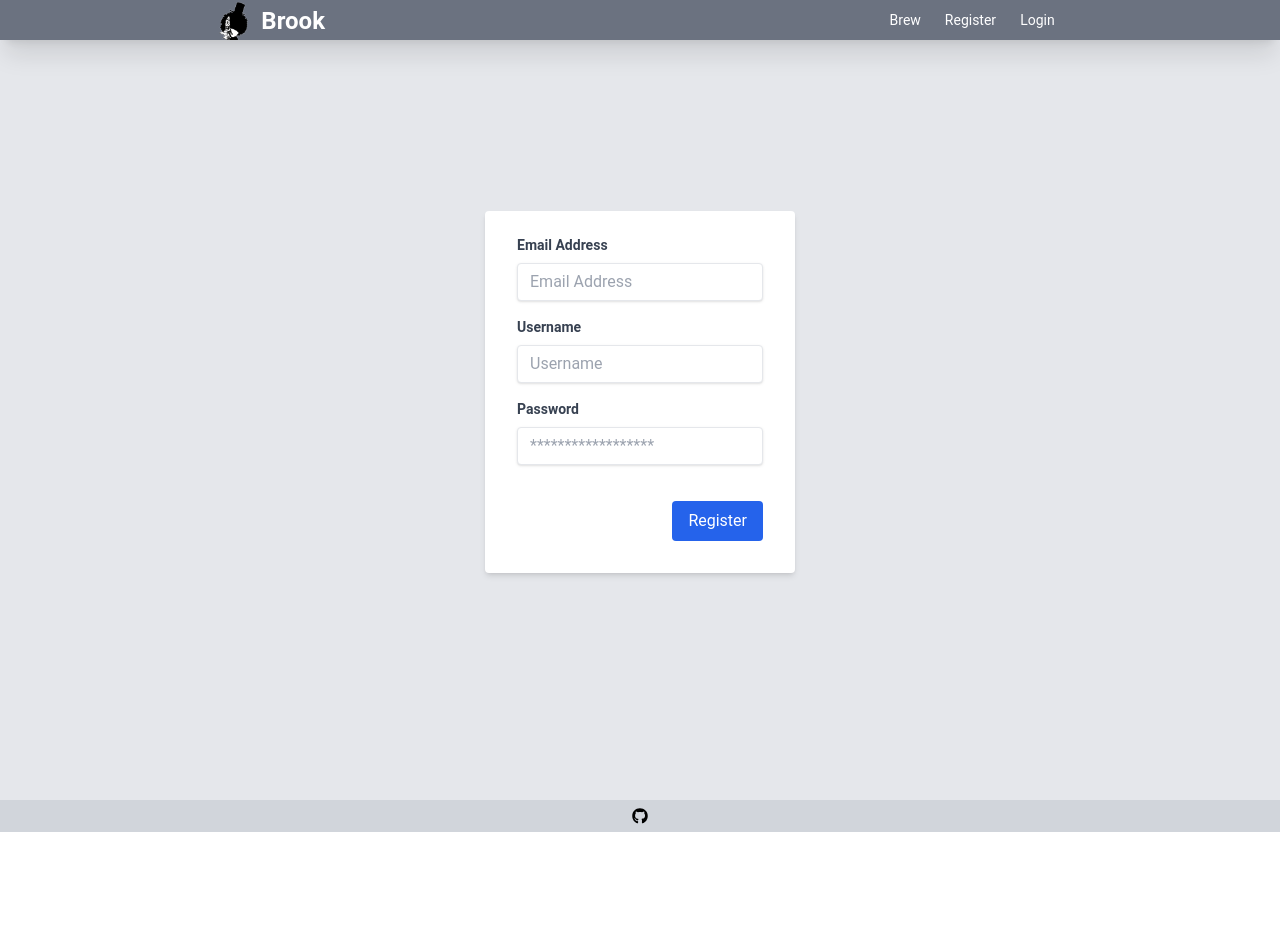
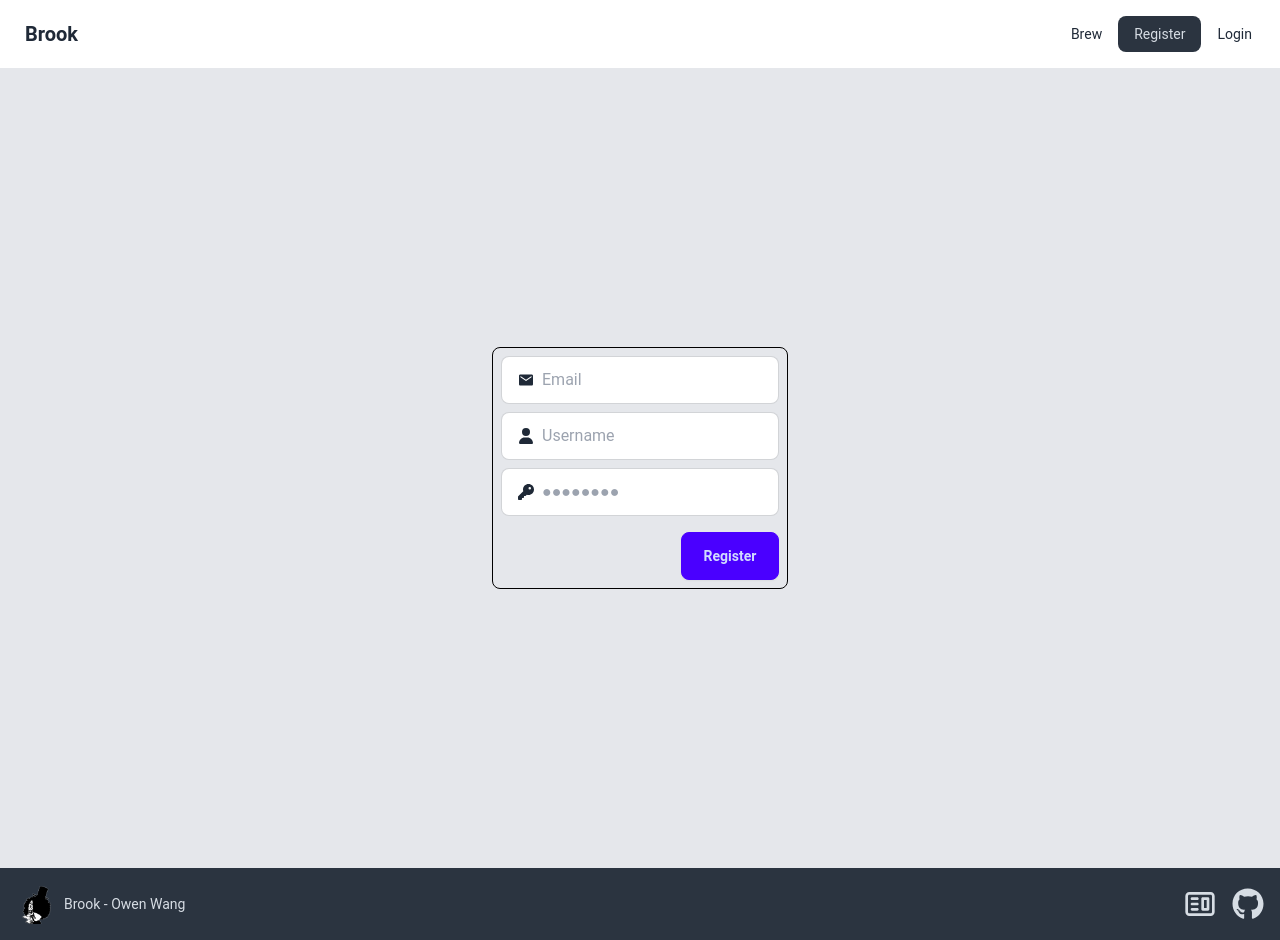
Before and after one commit to wang-owen/Brook, a React (Vite) app in the folder client/: page /register in a window 1280 px wide. Before the commit the page ends 832 px from the top, so only its background shows below. Built offline with nearby package versions, Linux system fonts and the light colour scheme; no server answers.

Commit message:
added daisyui and modified UI

```diff
--- a/client/package.json
+++ b/client/package.json
@@ -28,6 +28,7 @@
     "@typescript-eslint/parser": "^7.2.0",
     "@vitejs/plugin-react-swc": "^3.5.0",
     "autoprefixer": "^10.4.19",
+    "daisyui": "^4.12.2",
     "eslint": "^8.57.0",
     "eslint-plugin-react-hooks": "^4.6.0",
     "eslint-plugin-react-refresh": "^0.4.6",
--- a/client/src/components/BrewHero.tsx
+++ b/client/src/components/BrewHero.tsx
@@ -6,6 +6,11 @@ const BrewHero = ({ brew }: { brew: (link: string) => void }) => {
 
     const brewSubmit = async (event: React.FormEvent) => {
         event.preventDefault();
+        // Clear input field
+        const inputElement = document.getElementById("brew-input");
+        if (inputElement) {
+            (inputElement as HTMLInputElement).value = "";
+        }
         return brew(link);
     };
 
@@ -33,6 +38,7 @@ const BrewHero = ({ brew }: { brew: (link: string) => void }) => {
                         <form onSubmit={brewSubmit} className={formClass}>
                             <div className="relative flex justify-between items-center mx-5 my-2">
                                 <input
+                                    id="brew-input"
                                     className="bg-transparent text-white w-full border-none focus:outline-none"
                                     type="url"
                                     name="link"
--- a/client/src/components/Footer.tsx
+++ b/client/src/components/Footer.tsx
@@ -1,12 +1,23 @@
+import navbarIcon from "../assets/img/navbar-icon.png";
 import { FaGithub } from "react-icons/fa";
+import { CgWebsite } from "react-icons/cg";
 
 const Footer = () => {
     return (
-        <div className="p-2 flex justify-center align-middle bg-gray-300">
-            <a href="https://github.com/wang-owen/Brook" target="_blank">
-                <FaGithub className="size-4 hover:opacity-50 duration-200" />
-            </a>
-        </div>
+        <footer className="footer items-center p-4 bg-neutral text-neutral-content">
+            <aside className="items-center grid-flow-col">
+                <img className="h-10 w-auto" src={navbarIcon} alt="Brook" />
+                <p>Brook - Owen Wang</p>
+            </aside>
+            <nav className="grid-flow-col gap-4 md:place-self-center md:justify-self-end">
+                <a href="https://wangowen.com" target="_blank">
+                    <CgWebsite className="size-8 hover:opacity-50 duration-200" />
+                </a>
+                <a href="https://github.com/wang-owen/Brook" target="_blank">
+                    <FaGithub className="size-8 hover:opacity-50 duration-200" />
+                </a>
+            </nav>
+        </footer>
     );
 };
 
--- a/client/src/components/LoginForm.tsx
+++ b/client/src/components/LoginForm.tsx
@@ -1,4 +1,5 @@
 import { FormEvent, useState } from "react";
+import { FaUser, FaKey } from "react-icons/fa6";
 
 const LoginForm = ({ login }: { login: Function }) => {
     const [inputs, setInputs] = useState({});
@@ -15,57 +16,40 @@ const LoginForm = ({ login }: { login: Function }) => {
     };
 
     return (
-        <section>
-            <div className="w-full max-w-xs">
-                <form
-                    onSubmit={loginSubmit}
-                    className="bg-white shadow-md rounded px-8 pt-6 pb-8 mb-4"
-                >
-                    <div className="mb-4">
-                        <label
-                            className="block text-gray-700 text-sm font-bold mb-2"
-                            htmlFor="username"
-                        >
-                            Username
-                        </label>
+        <div className="border border-black rounded-lg">
+            <form onSubmit={loginSubmit}>
+                <label className="input input-bordered flex items-center gap-2 m-2">
+                    <FaUser />
                     <input
-                            onChange={loginChange}
-                            className="shadow appearance-none border rounded w-full py-2 px-3 text-gray-700 leading-tight focus:outline-none"
+                        type="username"
                         id="username"
                         name="username"
-                            type="username"
+                        className="grow"
                         placeholder="Username"
+                        onChange={loginChange}
                         required
                     />
-                    </div>
-                    <div className="mb-6">
-                        <label
-                            className="block text-gray-700 text-sm font-bold mb-2"
-                            htmlFor="password"
-                        >
-                            Password
                 </label>
+                <label className="input input-bordered flex items-center gap-2 m-2">
+                    <FaKey />
                     <input
-                            onChange={loginChange}
-                            className="shadow appearance-none border rounded w-full py-2 px-3 text-gray-700 mb-3 leading-tight focus:outline-none"
+                        type="password"
                         id="password"
                         name="password"
-                            type="password"
-                            placeholder="******************"
+                        className="grow"
+                        placeholder="●●●●●●●●"
+                        onChange={loginChange}
                         required
                     />
-                    </div>
-                    <div className="flex justify-end">
+                </label>
                 <button
-                            className="bg-blue-600 hover:bg-blue-700 duration-200 text-white py-2 px-4 rounded"
                     type="submit"
+                    className="btn btn-primary m-2 w-1/3 float-right"
                 >
-                            Sign In
+                    Login
                 </button>
-                    </div>
             </form>
         </div>
-        </section>
     );
 };
 
--- a/client/src/components/Navbar.tsx
+++ b/client/src/components/Navbar.tsx
@@ -1,6 +1,5 @@
 import { useContext } from "react";
-import { NavLink, Path, useNavigate } from "react-router-dom";
-import navbarIcon from "../assets/img/navbar-icon.png";
+import { NavLink, useNavigate } from "react-router-dom";
 import Cookies from "js-cookie";
 import { toast } from "react-toastify";
 import { LoginContext } from "../App.jsx";
@@ -9,51 +8,21 @@ const Navbar = () => {
     const { loggedIn, setLoggedIn } = useContext(LoginContext);
     const navigate = useNavigate();
 
-    const linkClass =
-        "text-white text-sm hover:bg-gray-600 hover:text-base duration-200 rounded-sm px-3 py-2";
-
-    const LoggedInItem = ({
-        showIfLoggedIn,
-        loggedIn,
-        label,
-        path,
-    }: {
-        showIfLoggedIn: Boolean;
-        loggedIn: Boolean;
-        label: String;
-        path: Path;
-    }) => {
-        if (showIfLoggedIn === loggedIn) {
-            return (
-                <NavLink to={path} className={linkClass}>
-                    {label}
-                </NavLink>
-            );
-        }
-        return null;
-    };
-
-    const LogoutButton = ({ loggedIn }: { loggedIn: boolean }) => {
-        if (loggedIn) {
-            return (
+    const LogoutButton = (
         <button
-                    className={linkClass}
             onClick={async () => {
                 const response = await toast.promise(
                     fetch(`${import.meta.env.VITE_API_URL}/logout/`, {
                         method: "POST",
                         headers: {
                             "Content-Type": "application/json",
-                                    "X-CSRFToken":
-                                        Cookies.get("csrftoken") || "",
+                            "X-CSRFToken": Cookies.get("csrftoken") || "",
                         },
                         credentials: "include",
                     }),
                     {
                         pending: "Logging out...",
-                                success: `${String.fromCodePoint(
-                                    0x1f4a4
-                                )} Logged out`,
+                        success: `${String.fromCodePoint(0x1f4a4)} Logged out`,
                     }
                 );
 
@@ -66,40 +35,34 @@ const Navbar = () => {
             Logout
         </button>
     );
-        }
-        return null;
-    };
 
     return (
-        <header className="fixed top-0 w-full bg-gray-500 flex justify-center shadow-xl z-10 animate-fadeInFromTop">
-            <nav className={`flex h-full w-2/3 items-center justify-between`}>
-                {/* <!-- Logo --> */}
-                <NavLink className="flex items-center" to="/">
-                    <img className="h-10 w-auto" src={navbarIcon} alt="Brook" />
-                    <span className="text-white text-2xl font-bold ml-2 mt-0.5 hover:opacity-50 duration-200">
-                        Brook
-                    </span>
-                </NavLink>
-                <div>
-                    <NavLink to="/" className={linkClass}>
-                        Brew
-                    </NavLink>
-                    <LoggedInItem
-                        showIfLoggedIn={false}
-                        loggedIn={loggedIn}
-                        label="Register"
-                        path={"/register" as unknown as Path}
-                    />
-                    <LoggedInItem
-                        showIfLoggedIn={false}
-                        loggedIn={loggedIn}
-                        label="Login"
-                        path={"/login" as unknown as Path}
-                    />
-                    <LogoutButton loggedIn={loggedIn} />
+        <div className="navbar bg-base-100">
+            <div className="flex-1">
+                <a className="btn btn-ghost text-xl">Brook</a>
             </div>
-            </nav>
-        </header>
+            <div className="flex-none">
+                <ul className="menu menu-horizontal px-1">
+                    <li>
+                        <NavLink to="/">Brew</NavLink>
+                    </li>
+                    {!loggedIn ? (
+                        <>
+                            <li>
+                                <NavLink to="/register">Register</NavLink>
+                            </li>
+                            <li>
+                                <NavLink to="/login">Login</NavLink>
+                            </li>
+                        </>
+                    ) : (
+                        <li>
+                            <a>{LogoutButton}</a>
+                        </li>
+                    )}
+                </ul>
+            </div>
+        </div>
     );
 };
 
--- a/client/src/components/RegisterForm.tsx
+++ b/client/src/components/RegisterForm.tsx
@@ -1,4 +1,6 @@
 import { FormEvent, useState } from "react";
+import { FaUser, FaKey } from "react-icons/fa6";
+import { IoMdMail } from "react-icons/io";
 
 const RegisterForm = ({ register }: { register: Function }) => {
     const [inputs, setInputs] = useState({});
@@ -15,74 +17,52 @@ const RegisterForm = ({ register }: { register: Function }) => {
     };
 
     return (
-        <section>
-            <div className="w-full max-w-xs">
-                <form
-                    onSubmit={registerSubmit}
-                    className="bg-white shadow-md rounded px-8 pt-6 pb-8 mb-4"
-                >
-                    <div className="mb-4">
-                        <label
-                            className="block text-gray-700 text-sm font-bold mb-2"
-                            htmlFor="email"
-                        >
-                            Email Address
-                        </label>
+        <div className="border border-black rounded-lg">
+            <form onSubmit={registerSubmit}>
+                <label className="input input-bordered flex items-center gap-2 m-2">
+                    <IoMdMail />
                     <input
-                            onChange={registerChange}
-                            className="shadow appearance-none border rounded w-full py-2 px-3 text-gray-700 leading-tight focus:outline-none"
+                        type="email"
                         id="email"
                         name="email"
-                            type="email"
-                            placeholder="Email Address"
+                        className="grow"
+                        placeholder="Email"
+                        onChange={registerChange}
                         required
                     />
-                    </div>
-                    <div className="mb-4">
-                        <label
-                            className="block text-gray-700 text-sm font-bold mb-2"
-                            htmlFor="username"
-                        >
-                            Username
                 </label>
+                <label className="input input-bordered flex items-center gap-2 m-2">
+                    <FaUser />
                     <input
-                            onChange={registerChange}
-                            className="shadow appearance-none border rounded w-full py-2 px-3 text-gray-700 leading-tight focus:outline-none"
+                        type="username"
                         id="username"
                         name="username"
-                            type="text"
+                        className="grow"
                         placeholder="Username"
+                        onChange={registerChange}
                         required
                     />
-                    </div>
-                    <div className="mb-6">
-                        <label
-                            className="block text-gray-700 text-sm font-bold mb-2"
-                            htmlFor="password"
-                        >
-                            Password
                 </label>
+                <label className="input input-bordered flex items-center gap-2 m-2">
+                    <FaKey />
                     <input
-                            onChange={registerChange}
-                            className="shadow appearance-none border rounded w-full py-2 px-3 text-gray-700 mb-3 leading-tight focus:outline-none"
+                        type="password"
                         id="password"
                         name="password"
-                            type="password"
-                            placeholder="******************"
+                        className="grow"
+                        placeholder="●●●●●●●●"
+                        onChange={registerChange}
                         required
                     />
-                    </div>
-                    <div className="flex justify-end">
+                </label>
                 <button
-                            className="bg-blue-600 hover:bg-blue-700 duration-200 text-white py-2 px-4 rounded"
                     type="submit"
+                    className="btn btn-primary m-2 w-1/3 float-right"
                 >
                     Register
                 </button>
-                    </div>
             </form>
         </div>
-        </section>
     );
 };
 
--- a/client/tailwind.config.js
+++ b/client/tailwind.config.js
@@ -32,5 +32,5 @@ export default {
             },
         },
     },
-    plugins: [],
+    plugins: [require("daisyui")],
 };
```
Also changed, not shown: client/src/components/SavedPlaylist.tsx (+38 -20 lines), client/src/components/SavedPlaylists.tsx (+9 -3 lines), 1 other file (tests, documents, lock files or other folders). Lines whose indentation alone changed are shown as unchanged.
